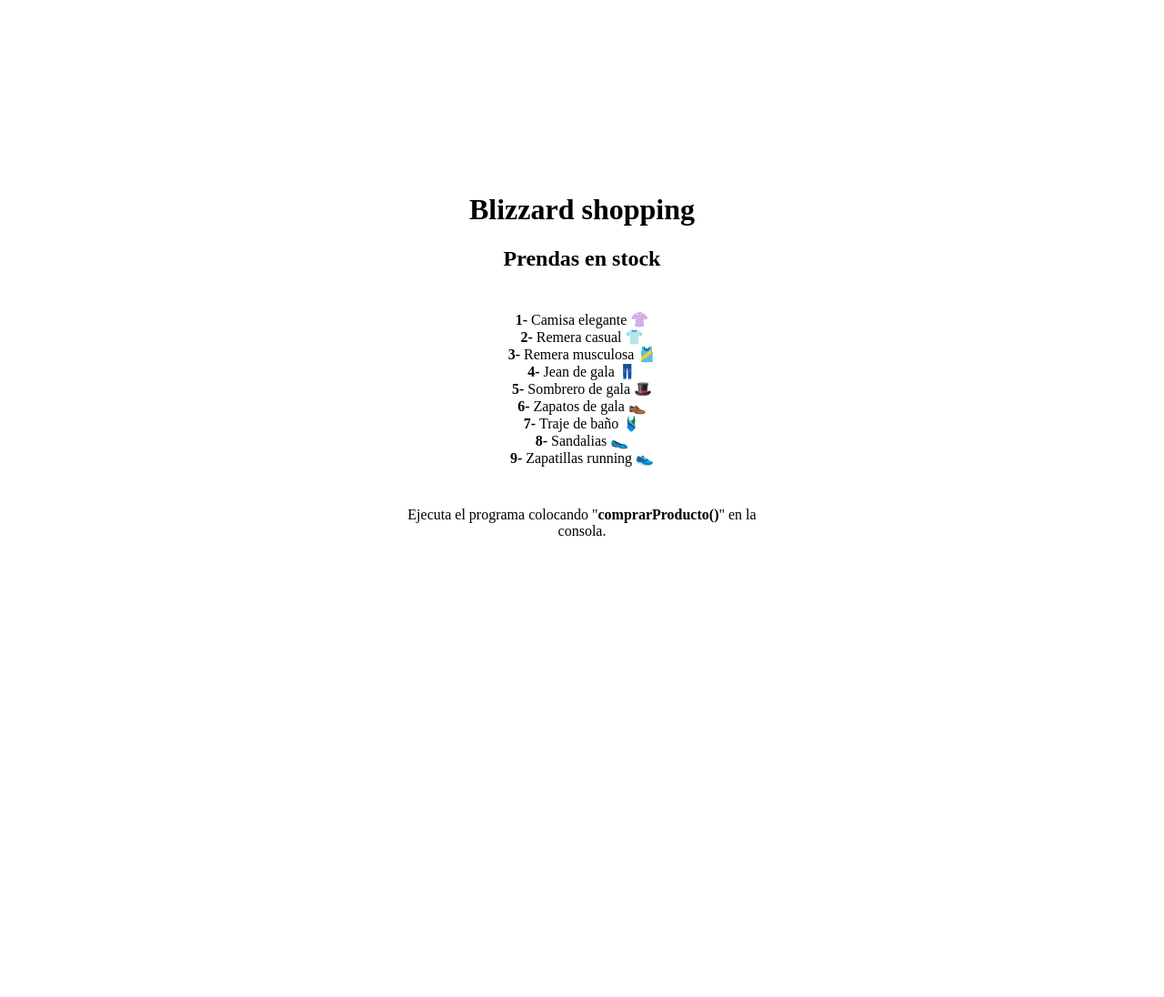
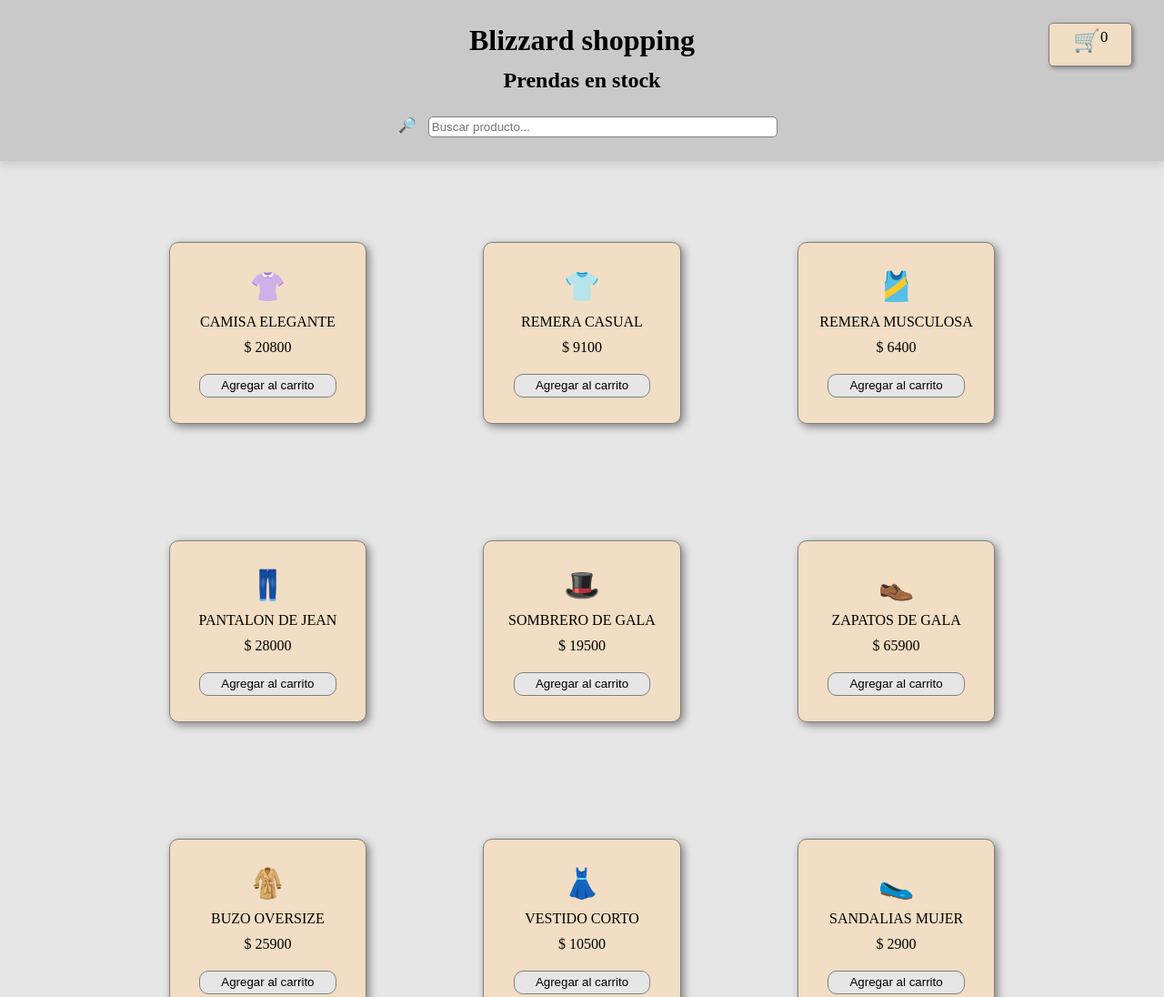
Before and after one commit to JuanIgnacioSanchez/PreEntrega2-Sanchez, a plain HTML site: page index.html in a window 1280 px wide. Shown: the top 1096 px of the page at 91% size. Before the commit the page ends 800 px from the top, so only its background shows below. Drawn offline with Linux system fonts and the light colour scheme.

Commit message:
Entrega 3 finalizada

```diff
--- /dev/null
+++ b/css/carrito.css
@@ -0,0 +1,199 @@
+* {
+  margin: 0;
+  padding: 0;
+  box-sizing: border-box;
+}
+
+body {
+  margin: 0;
+  padding: 0;
+  min-height: 100vh;
+  display: flex;
+  flex-direction: column;
+  background-color: rgb(230, 230, 230);
+}
+
+main {
+  width: 100%;
+  flex-grow: 1;
+  display: flex;
+  flex-direction: column;
+  text-align: center;
+}
+
+h1 {
+  font-size: 180%;
+  padding: 0;
+}
+
+header {
+  padding: 2% 0;
+  width: 100%;
+  display: flex;
+  justify-content: space-between;
+  align-items: center;
+  position: sticky;
+  top: 0;
+  background-color: #c9c9c9;
+  box-shadow: 0px 4px 10px #c9c9c9;
+}
+
+.p-carrito {
+  margin-right: 1%;
+  font-size: 180%;
+  text-align: start;
+  padding: 3%;
+  text-decoration: none;
+  color: black;
+}
+
+.contadorCarrito {
+  font-size: 60%;
+}
+
+.containerCarrito {
+  display: flex;
+  flex-direction: column;
+  margin: 5% 10%;
+  text-align: center;
+  align-items: center;
+}
+
+tbody {
+  padding: 0 0 10%;
+  width: 100%;
+  margin: 4%;
+  width: 100%;
+  border-bottom: 1px solid #c9c9c9;
+}
+
+tr {
+  width: 100%;
+  display: flex;
+  align-items: center;
+  justify-content: space-between;
+}
+
+.emoji-back {
+  margin: 2% 4%;
+  padding: 1% 3% 2%;
+  font-size: 150%;
+  display: flex;
+  justify-content: flex-start;
+  width: fit-content;
+  border: 1px solid grey;
+  box-shadow: grey;
+  border-radius: 5px;
+  color: black;
+  background-color: rgb(241, 222, 196);
+  text-decoration: none;
+}
+
+.quitarProducto {
+  border: 0;
+  background-color: rgb(230, 230, 230);
+  cursor: pointer;
+}
+
+footer {
+  position: sticky;
+  bottom: 0;
+  left: 0;
+  right: 0;
+  background-color: #c9c9c9;
+  padding: 6%;
+  text-align: center;
+  box-shadow: 0 -4px 10px #c9c9c9;
+}
+
+@media (min-width: 768px) {
+  header {
+    padding: 1% 0;
+  }
+
+  .emoji-back {
+    margin: 1% 2%;
+    padding: 6px 2% 1%;
+  }
+
+  h1 {
+    font-size: 180%;
+    padding: 0;
+  }
+
+  tbody {
+    padding: 0 0 4%;
+    width: 100%;
+    margin: 2%;
+    width: 100%;
+    border-bottom: 1px solid #c9c9c9;
+  }
+
+  .quitarProducto {
+    font-size: 110%;
+  }
+
+  footer {
+    font-size: 110%;
+  }
+}
+
+@media (min-width: 1024px) {
+  header {
+    padding: 0;
+  }
+
+  .containerCarrito {
+    display: flex;
+    flex-direction: column;
+    margin: 3% 15%;
+    text-align: center;
+    align-items: center;
+  }
+
+  tbody {
+    margin: 2%;
+    padding: 0 0 3%;
+    width: 100%;
+    border-bottom: 1px solid #c9c9c9;
+  }
+
+  .quitarProducto {
+    font-size: 110%;
+  }
+
+  footer {
+    padding: 3%;
+    font-size: 105%;
+  }
+}
+
+@media (min-width: 1400px) {
+  .p-carrito {
+    padding: 1%;
+  }
+
+  h1 {
+    font-size: 210%;
+  }
+
+  .containerCarrito {
+    margin: 2% 20%;
+    font-size: 110%;
+  }
+
+  tbody {
+    padding: 0 0 4%;
+    width: 100%;
+    border-bottom: 1px solid #c9c9c9;
+  }
+
+  .quitarProducto {
+    font-size: 120%;
+  }
+
+  footer {
+    padding: 3%;
+    font-size: 115%;
+  }
+}
--- a/css/index.css
+++ b/css/index.css
@@ -5,19 +5,53 @@
 }
 
 body {
-  height: 100vh;
+  width: 100%;
+  padding: 0;
   display: flex;
+  flex-direction: column;
+  justify-content: center;
+  background-color: rgb(230, 230, 230);
+}
+
+main {
+  width: 100%;
+  padding: 5% 0;
+  display: flex;
+  flex-direction: column;
+  text-align: center;
+}
+
+header {
+  display: flex;
+  justify-content: center;
+  flex-direction: column;
+  text-align: center;
+  padding: 2% 0;
+  width: 100%;
+  align-items: center;
+  position: sticky;
+  top: 0;
+  background-color: #c9c9c9;
+  box-shadow: 0px 4px 10px #c9c9c9;
+}
+
+.div-search {
+  margin: 3% 0;
+  display: flex;
+  width: 100%;
   justify-content: center;
   align-content: center;
 }
 
-main {
-  display: flex;
-  display: flex;
-  justify-content: center;
-  align-content: center;
-  flex-direction: column;
-  text-align: center;
+.lupa {
+  margin: 0 1%;
+}
+
+.input-search {
+  width: 80%;
+  padding: 1%;
+  border: 1px solid grey;
+  border-radius: 5px;
 }
 
 ul {
@@ -26,13 +60,147 @@ ul {
 }
 
 h1 {
-  padding: 3%;
+  padding: 4% 0 2%;
 }
 
 h2 {
   padding: 2%;
 }
 
-p {
-  padding: 2%;
+.p-carrito {
+  text-align: start;
+  margin: 10% 0 0;
+  text-decoration: none;
+  color: black;
 }
+
+.container {
+  display: flex;
+  justify-content: center;
+  align-items: center;
+  flex-direction: column;
+}
+
+.div-card {
+  border: 1px grey solid;
+  width: 50%;
+  height: 200px;
+  box-shadow: 3px 3px 10px grey;
+  margin: 5%;
+  display: flex;
+  background-color: rgb(241, 222, 196);
+  flex-direction: column;
+  justify-content: center;
+  align-items: center;
+  border-radius: 10px;
+}
+
+.prenda {
+  width: 100%;
+  margin: 5% 0;
+}
+
+.importe {
+  width: 100%;
+}
+
+.comprar {
+  margin-top: 2%;
+  width: 70%;
+}
+
+.button {
+  margin: 10% 0 0;
+  padding: 3%;
+  border: 1px grey solid;
+  background-color: rgb(230, 230, 230);
+  width: 100%;
+  border-radius: 10px;
+  cursor: pointer;
+}
+
+.emoji-carrito {
+  padding: 1% 3% 2%;
+  font-size: 150%;
+  display: flex;
+  justify-content: flex-start;
+  width: fit-content;
+  border: 1px solid grey;
+  box-shadow: 2px 2px 5px grey;
+  border-radius: 5px;
+  color: black;
+  background-color: rgb(241, 222, 196);
+  text-decoration: none;
+  position: fixed;
+  bottom: 15px;
+  right: 6px;
+}
+
+.contadorCarrito {
+  font-size: 70%;
+}
+
+@media (min-width: 768px) {
+  header {
+    padding: 1% 0;
+  }
+
+  h1 {
+    padding: 1% 0 0;
+  }
+
+  h2 {
+    padding: 1% 0 0;
+  }
+
+  .input-search {
+    width: 30%;
+    padding: 3px;
+  }
+
+  .div-search {
+    margin: 2% 0 1%;
+  }
+
+  .div-card {
+    width: 25%;
+    height: 200px;
+  }
+
+  .container {
+    display: flex;
+    justify-content: center;
+    align-items: center;
+    flex-wrap: wrap;
+    flex-direction: row;
+  }
+
+  .emoji-carrito {
+    padding: 5px 2% 1%;
+    font-size: 150%;
+    bottom: auto;
+    top: 25px;
+    right: 35px;
+  }
+
+  main {
+    padding: 2% 0;
+  }
+}
+
+@media (min-width: 1024px) {
+  .div-card {
+    width: 17%;
+  }
+}
+
+@media (min-width: 1400px) {
+  .input-search {
+    width: 20%;
+    padding: 5px;
+  }
+
+  .div-card {
+    width: 15%;
+  }
+}
--- a/index.html
+++ b/index.html
@@ -4,27 +4,28 @@
     <meta charset="UTF-8" />
     <meta name="viewport" content="width=device-width, initial-scale=1.0" />
     <link rel="stylesheet" href="css/index.css" />
-    <script src="js/index.js"></script>
     <title>PRACTICA</title>
   </head>
   <body>
-    <main>
+    <header>
       <h1>Blizzard shopping</h1>
       <h2>Prendas en stock</h2>
-      <ul>
-        <li><b>1- </b> Camisa elegante 👚</li>
-        <li><b>2- </b> Remera casual 👕</li>
-        <li><b>3- </b> Remera musculosa 🎽</li>
-        <li><b>4- </b> Jean de gala 👖</li>
-        <li><b>5- </b> Sombrero de gala 🎩</li>
-        <li><b>6- </b> Zapatos de gala 👞</li>
-        <li><b>7- </b> Traje de baño 🩱</li>
-        <li><b>8- </b> Sandalias 🥿</li>
-        <li><b>9- </b> Zapatillas running 👟</li>
-      </ul>
-      <p>
-        Ejecuta el programa colocando "<b>comprarProducto()</b>" en la consola.
-      </p>
+      <div class="div-search">
+        <p class="lupa">🔎</p>
+        <input
+          id="input-search"
+          class="input-search"
+          type="text"
+          placeholder="Buscar producto..."
+        />
+      </div>
+    </header>
+    <main>
+      <a href="pages/carrito.html" class="emoji-carrito"
+        >🛒<span class="contadorCarrito">0</span></a
+      >
+      <div id="container" class="container"></div>
     </main>
+    <script src="js/index.js"></script>
   </body>
 </html>
--- a/js/index.js
+++ b/js/index.js
@@ -1,34 +1,68 @@
-/* Consignas de la segunda entrega
-1- Declarar variables y objetos necesarios OK
-2- Crear funciones y metodos para realizar operaciones matematicas OK
-3- Usar entradas con prompts y confirm, salidas con alerts o console.x OK
-4- Arrays y metodos de busqueda y filtrado sobre este mismo OK
- */
+/* Array de carrito donde se almacenarán los productos que el cliente desee */
+let carrito = [];
+let carritoLS = localStorage.getItem("carrito");
 
-/* Array de carrito donde se almacenarán los productos que el cliente desee */
-const carrito = [];
+/* Operador ternario */
+
+/* if (carritoLS) {
+  carrito = JSON.parse(carritoLS);
+} else {
+  carrito = [];
+} */
+
+carritoLS ? (carrito = JSON.parse(carritoLS)) : (carrito = []);
 
 /* Array de objetos (productos) */
 const productos = [
   { icono: "👚", id: 1, nombre: "CAMISA ELEGANTE", precio: 20_800 },
   { icono: "👕", id: 2, nombre: "REMERA CASUAL", precio: 9_100 },
   { icono: "🎽", id: 3, nombre: "REMERA MUSCULOSA", precio: 6_400 },
-  { icono: "👖", id: 4, nombre: "JEAN DE GALA", precio: 28_000 },
+  { icono: "👖", id: 4, nombre: "PANTALON DE JEAN", precio: 28_000 },
   { icono: "🎩", id: 5, nombre: "SOMBRERO DE GALA", precio: 19_500 },
   { icono: "👞", id: 6, nombre: "ZAPATOS DE GALA", precio: 65_900 },
-  { icono: "🩱", id: 7, nombre: "TRAJE DE BAÑO", precio: 15_400 },
-  { icono: "🥿", id: 8, nombre: "SANDALIAS", precio: 30_900 },
-  { icono: "👟", id: 9, nombre: "ZAPATILLAS RUNNING", precio: 38_000 },
+  { icono: "🧥", id: 7, nombre: "BUZO OVERSIZE", precio: 25_900 },
+  { icono: "👗", id: 8, nombre: "VESTIDO CORTO", precio: 10_500 },
+  { icono: "🥿", id: 9, nombre: "SANDALIAS MUJER", precio: 2_900 },
+  { icono: "🧢", id: 10, nombre: "GORRO STREET", precio: 6_900 },
+  { icono: "👒", id: 11, nombre: "SOMBRERO DE PLAYA", precio: 8_900 },
+  { icono: "👙", id: 12, nombre: "TRAJE DE BAÑO", precio: 25_900 },
+  { icono: "👜", id: 13, nombre: "CARTERA DE CUERO", precio: 10_500 },
+  { icono: "👢", id: 14, nombre: "BOTAS DE GALA", precio: 2_900 },
+  { icono: "🕶", id: 15, nombre: "LENTES DE SOL", precio: 6_900 },
 ];
 
-/*  Función para sumar todos los precios de los productos ingresados al carrito */
-function sumarPreciosCarrito() {
-  const subtotal = carrito.reduce(
-    (acumulador, producto) => acumulador + producto.precio,
-    0
-  );
-  return subtotal;
+/* Creamos variables */
+const container = document.querySelector("div#container.container");
+const numeroContadorCarrito = document.querySelector(".contadorCarrito");
+const carritoLSnumero = JSON.parse(localStorage.getItem("carrito"));
+const inputSearch = document.querySelector("#input-search");
+
+/* Cards en html */
+function cardsHtml(producto) {
+  return `<div class="div-card">
+  <div class="imagen">
+      <h1>${producto.icono}</h1>
+  </div>
+  <div class="prenda">
+      <p>${producto.nombre}</p>
+  </div>
+  <div class="importe">
+      <p>$ ${producto.precio}</p>
+  </div>
+  <div class="comprar"><button class="button button-outline" id="${producto.id}" codigo="${producto.id}">Agregar al carrito</button></div>
+</div>`;
 }
+
+/* Funcion para recorrer array y que se generen las cards en html */
+function generarCards(array) {
+  container.innerHTML = "";
+  array.forEach((producto) => {
+    container.innerHTML += cardsHtml(producto);
+  });
+  agregarProductoCarrito();
+}
+
+generarCards(productos);
 
 /* Función para buscar el código que ingresó el cliente en el array de productos */
 function buscarPrenda(codigo) {
@@ -36,29 +70,62 @@ function buscarPrenda(codigo) {
   return prenda;
 }
 
-/* Programa con todas las funciones craedas */
-function comprarProducto() {
-  let codigo = parseInt(
-    prompt(
-      "Completa el cuadro de texto con el número correspondiente de la prenda que desea comprar."
-    )
+/* Funcion para agregar productos al carrito */
+function agregarProductoCarrito() {
+  let btnsAgregarAlCarrito = document.querySelectorAll(
+    "button.button.button-outline"
   );
-  let productoElegido = buscarPrenda(codigo);
-  if (codigo !== undefined && codigo < 10 && codigo > 0) {
-    carrito.push(productoElegido);
-    alert(`✔ Se ha agregado ${productoElegido.nombre} al carrito ✔`);
-    const agregarProducto = confirm(
-      "¿Deseas agregar otro producto al carrito?"
+
+  btnsAgregarAlCarrito.forEach((btn) => {
+    btn.addEventListener("click", agregarAlCarrito);
+  });
+}
+
+agregarProductoCarrito();
+
+/* Funcion principal para agregar productos al carrito */
+function agregarAlCarrito(e) {
+  const idBtn = parseInt(e.target.id);
+  const subirProductoAlCarrito = productos.find(
+    (producto) => producto.id === idBtn
+  );
+
+  if (carrito.some((producto) => producto.id === idBtn)) {
+    const index = carrito.findIndex((producto) => producto.id === idBtn);
+    carrito[index].cantidad++;
+    alert(`✔ Has agregado ${subirProductoAlCarrito.nombre} al carrito ✔`);
+  } else {
+    subirProductoAlCarrito.cantidad = 1;
+    carrito.push(subirProductoAlCarrito);
+    alert(`✔ Has agregado ${subirProductoAlCarrito.nombre} al carrito ✔`);
+  }
+  cantidadCarrito();
+
+  localStorage.setItem("carrito", JSON.stringify(carrito));
+}
+
+/* Funcion para aumentar el contador del carrito */
+function cantidadCarrito() {
+  let cantidadCarrito = carrito.reduce(
+    (acc, producto) => acc + producto.cantidad,
+    0
+  );
+  numeroContadorCarrito.innerHTML = cantidadCarrito;
+}
+
+/* Funcion para buscar productos */
+function buscarProducto() {
+  inputSearch.addEventListener("input", () => {
+    const productoBuscado = productos.filter((producto) =>
+      producto.nombre.toLowerCase().includes(inputSearch.value.toLowerCase())
     );
-    if (agregarProducto === true) {
-      comprarProducto();
-    } else {
-      console.table(carrito);
-      console.log("El total de su carrito es de 💲" + sumarPreciosCarrito());
-    }
-  } else {
-    alert(
-      "❌ El código que ingresó no existe, recargue la página para volver a correr el programa. ❌"
-    );
-  }
+    generarCards(productoBuscado);
+  });
 }
+buscarProducto();
+
+carritoLSnumero & cantidadCarrito();
+
+/* if (carritoLSnumero) {
+  cantidadCarrito();
+} */
```
Also changed, not shown: js/carrito.js (added, +98 -0 lines), pages/carrito.html (added, +28 -0 lines).
